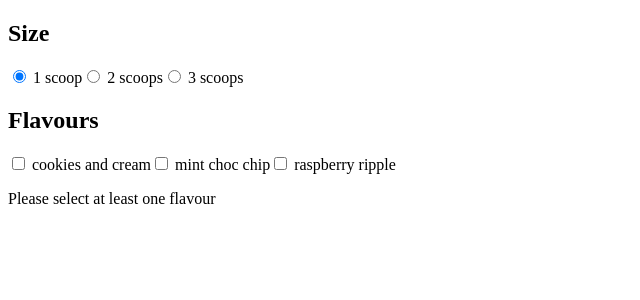
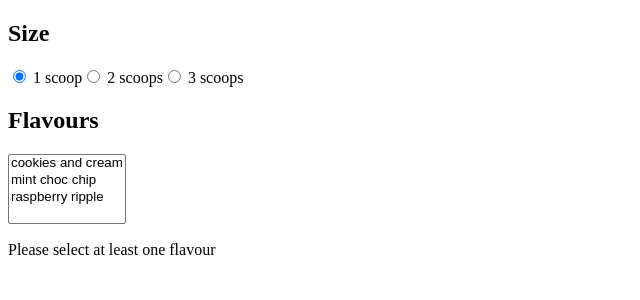
Before and after one commit to j1522158/mono-front, a SvelteKit app: page / in a window 1280 px wide. Shown: the top 300 px of the page, without its empty margins (0-640 px from the left). Built offline with nearby package versions, Linux system fonts and the light colour scheme.

Commit message:
Select multiple

```diff
--- a/src/routes/+page.svelte
+++ b/src/routes/+page.svelte
@@ -1,6 +1,6 @@
-<script lang="ts">
+<script>
 	let scoops = $state(1);
-	let flavours = $state<string[]>([]);
+	let flavours = $state([]);
 
 	const formatter = new Intl.ListFormat('en', { style: 'long', type: 'conjunction' });
 </script>
@@ -22,18 +22,11 @@
 
 <h2>Flavours</h2>
 
-{#each ['cookies and cream', 'mint choc chip', 'raspberry ripple'] as flavour}
-	<label>
-		<input
-			type="checkbox"
-			name="flavours"
-			value={flavour}
-			bind:group={flavours}
-		/>
-
-		{flavour}
-	</label>
-{/each}
+<select multiple bind:value={flavours}>
+	{#each ['cookies and cream', 'mint choc chip', 'raspberry ripple'] as flavour}
+		<option>{flavour}</option>
+	{/each}
+</select>
 
 {#if flavours.length === 0}
 	<p>Please select at least one flavour</p>
```
